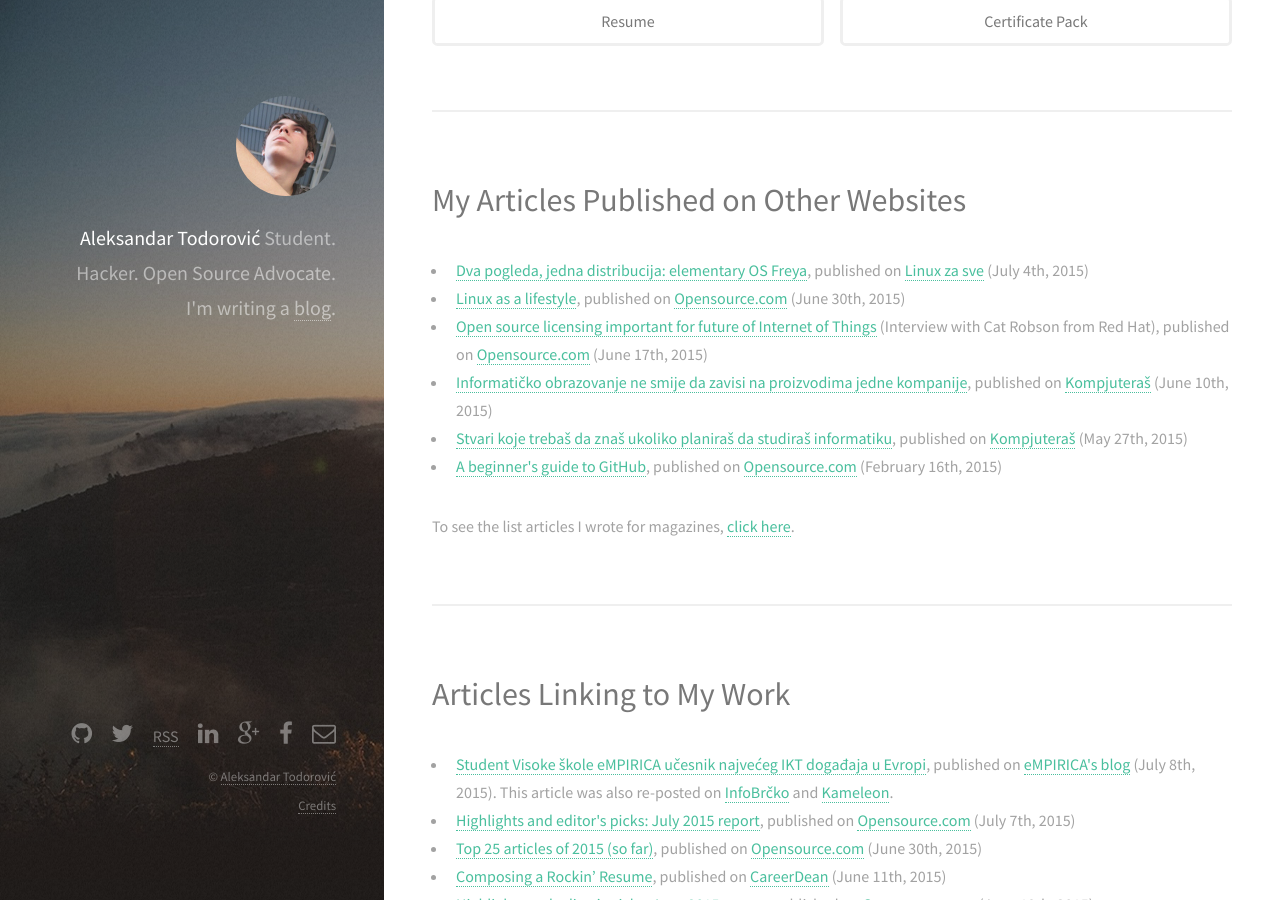
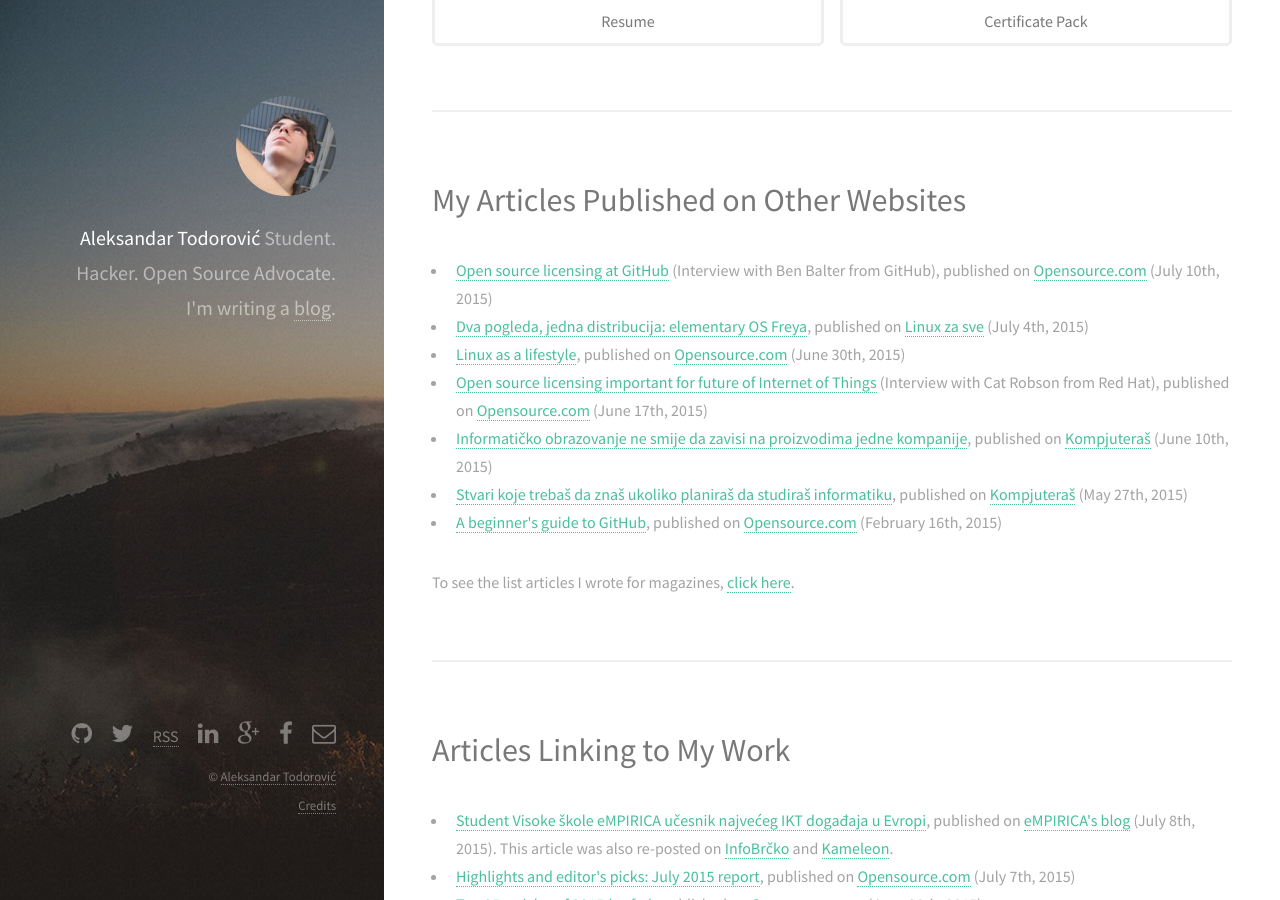
Before and after one commit to inputsh/bs.r3bl.me, a Jekyll site: the page built from index.html, in a window 1280 px wide and 900 px high, scrolled down 427 px. Built offline with Jekyll 4.4.1, drawn with Linux system fonts in a browser that asks for light colours.

Commit message:
Add interview with Ben Balter from GitHub

```diff
--- a/index.html
+++ b/index.html
@@ -34,6 +34,7 @@
     <section>
       <h1>My Articles Published on Other Websites</h1>
       <ul>
+        <li><a href="http://opensource.com/life/15/7/interview-ben-balter-github">Open source licensing at GitHub</a> (Interview with Ben Balter from GitHub), published on <a href="http://opensource.com" target="_blank">Opensource.com</a> (July 10th, 2015)</li>
         <li><a href="http://www.linuxzasve.com/dva-pogleda-jedna-distribucija-elementary-os-freya" target="_blank">Dva pogleda, jedna distribucija: elementary OS Freya</a>, published on <a href="http://linuxzasve.com/" target="_blank">Linux za sve</a> (July 4th, 2015)</li>
         <li><a href="http://opensource.com/life/15/6/my-linux-story-Aleksandar-Todorovic" target="_blank">Linux as a lifestyle</a>, published on <a href="http://opensource.com" target="_blank">Opensource.com</a> (June 30th, 2015)</li>
         <li><a href="http://opensource.com/business/15/6/interview-cat-robson-red-hat" target="_blank">Open source licensing important for future of Internet of Things</a> (Interview with Cat Robson from Red Hat), published on <a href="http://opensource.com" target="_blank">Opensource.com</a> (June 17th, 2015)</li>
```
